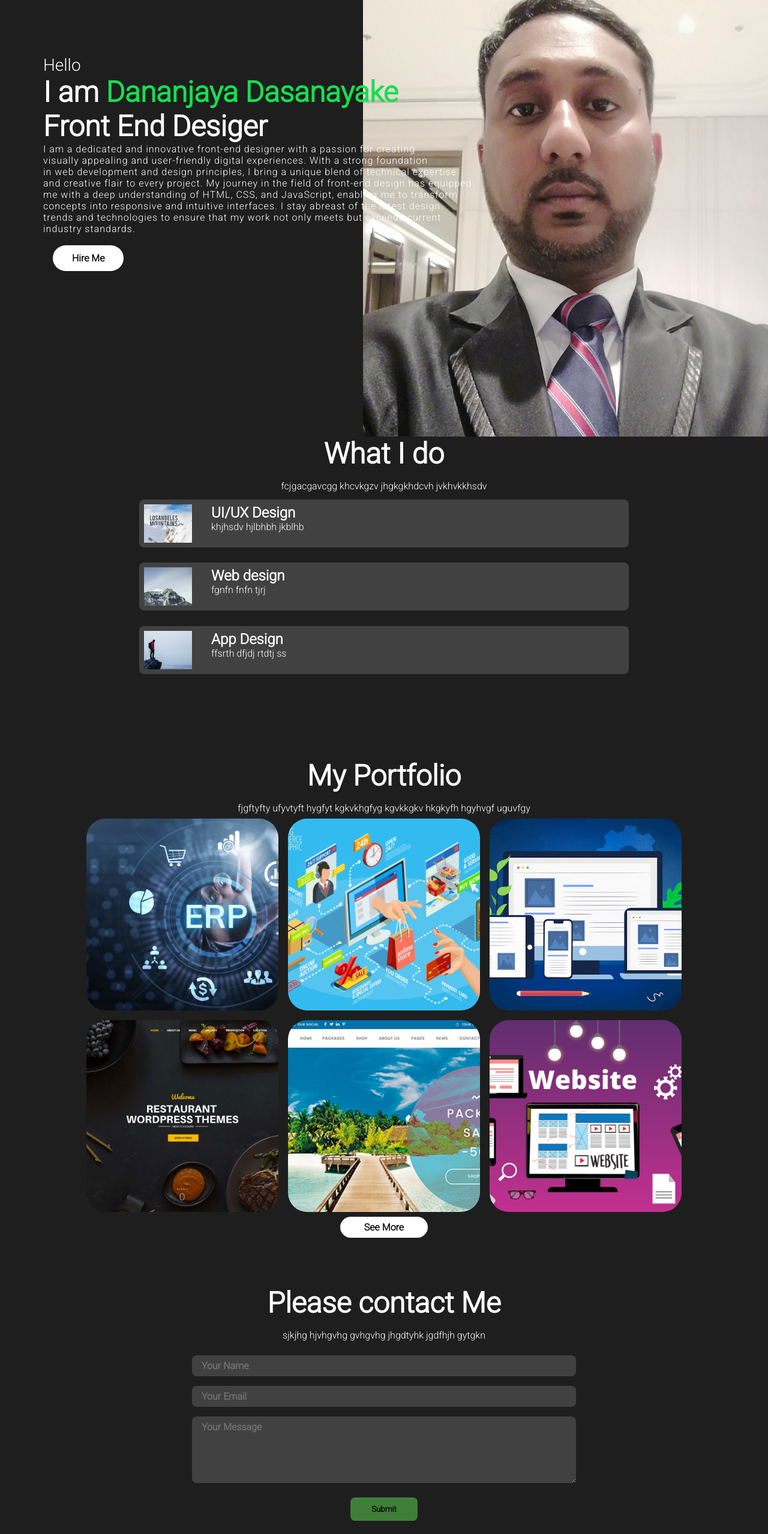
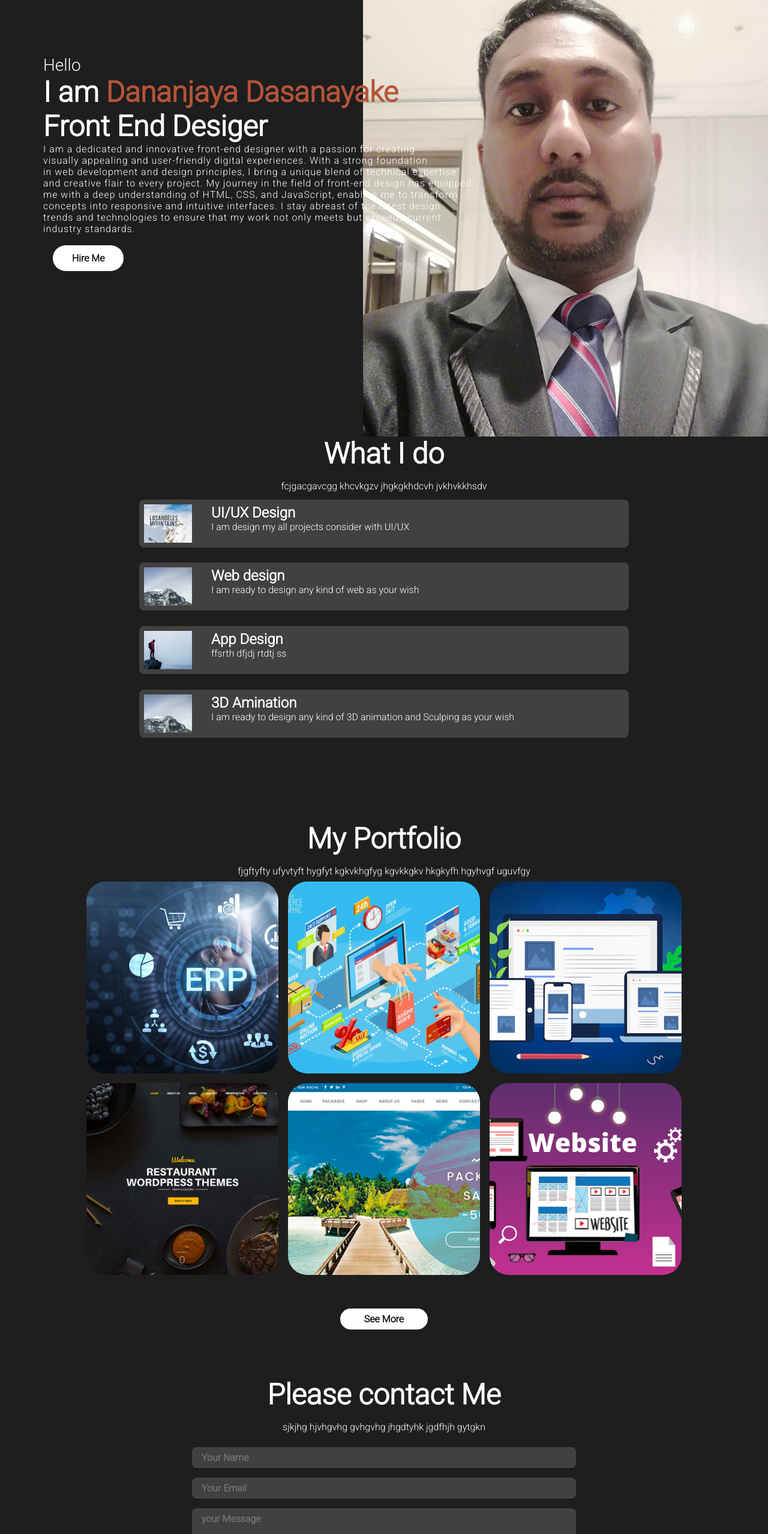
Before and after one commit to Dananjaya86/My-Portfolio, a React (Create React App) app: page / in a window 1280 px wide. Shown: the part 200-2758 px from the top of the page at 60% size. Built offline with nearby package versions, Linux system fonts and the light colour scheme.

Commit message:
second commit

```diff
--- a/src/components/Contact/contact.js
+++ b/src/components/Contact/contact.js
@@ -26,10 +26,10 @@ const Contact = () => {
 <h2 className='contactpageTitle'>Please contact Me</h2>
 <span className='contactdesc'> sjkjhg hjvhgvhg gvhgvhg jhgdtyhk jgdfhjh gytgkn</span>
 <form className='contactform' ref={form} onSubmit={sendEmail}>
-    <input type='text' className='name' placeholder='Your Name' name='your_name'></input>
-    <input type='text' className='email' placeholder='Your Email' name='your_email'></input>
-    <textarea  className='msg' name='messagr' rows="5" placeholder='Your Message'></textarea>
-    <button type='submit' value='send' className='submitbtn'> Submit</button>
+    <input type='text' className='name' placeholder='Your Name' name="your_name"></input>
+    <input type='text' className='email' placeholder='Your Email' name="your_email"></input>
+    <textarea  className='msg' name='messagr' rows="5" placeholder="your Message"></textarea>
+    <button type="submit" value="Send" className='submitbtn'> Submit</button>
     <div className='links'>
         <img src={FacebookIcon} alt='facebook' className='link' ></img>
         <img src={GithubIcon} alt='github' className='link'></img>
--- a/src/components/Intro/intro.css
+++ b/src/components/Intro/intro.css
@@ -31,6 +31,8 @@
 
 }
 
+
+
 .hello{
     font-size: 1.75rem;
     font-weight: 100;
@@ -38,6 +40,9 @@
 
 .introName{
 color: rgb(21, 223, 81);
+animation-name:example;
+  animation-duration: 4s;
+  animation-iteration-count: infinite;
 }
 
 .intropara{
@@ -75,3 +80,9 @@ color: rgb(21, 223, 81);
 
 
 }
+
+@keyframes example {
+    0% {color: rgb(21,223,81);}
+    25% {color: rgb(236, 236, 78);}
+    50% {color: rgb(187, 74, 54);}
+    75% {color: rgb(101, 219, 101);}}
--- a/src/components/NavBar/navbar.css
+++ b/src/components/NavBar/navbar.css
@@ -74,8 +74,8 @@ height: 1.8rem;
 }
 
 .mobMenu{
-    height: 5rem;
-    width: 5rem;
+    height: 3rem;
+    width: 3rem;
     border-radius: 3rem;
     background: white;
 
--- a/src/components/Skills/skill.js
+++ b/src/components/Skills/skill.js
@@ -14,7 +14,7 @@ const skill = () => {
                 <img src={UIDesign} alt="UIDesign" className='skillBarImg'/>
                 <div className='skillBarText'>
                 <h2>UI/UX Design</h2>
-                <p>khjhsdv hjlbhbh jkblhb</p>
+                <p>I am design my all projects consider with UI/UX</p>
                     </div>
 
             </div>
@@ -24,7 +24,7 @@ const skill = () => {
                 <img src={WebDesign} alt="WebDesign" className='skillBarImg'/>
                 <div className='skillBarText'>
                 <h2>Web design</h2>
-                <p>fgnfn fnfn  tjrj</p>
+                <p>I am ready to design any kind of web as your wish</p>
                     </div>
 
             </div>
@@ -41,6 +41,17 @@ const skill = () => {
             </div>
         </div>
 
+        <div className='skillBars'>
+            <div className='skillBar'>
+                <img src={WebDesign} alt="WebDesign" className='skillBarImg'/>
+                <div className='skillBarText'>
+                <h2>3D Amination</h2>
+                <p>I am ready to design any kind of 3D animation and Sculping as your wish</p>
+                    </div>
+
+            </div>
+        </div>
+
         </section>
   )
 }
--- a/src/components/Works/works.css
+++ b/src/components/Works/works.css
@@ -58,6 +58,7 @@
     border-radius: 2rem;
     font-size: 1rem;
     font-weight: 700;
+    margin-top: 3rem;
 }
 @media screen and (max-width:585px) {
     .workimg {
```
